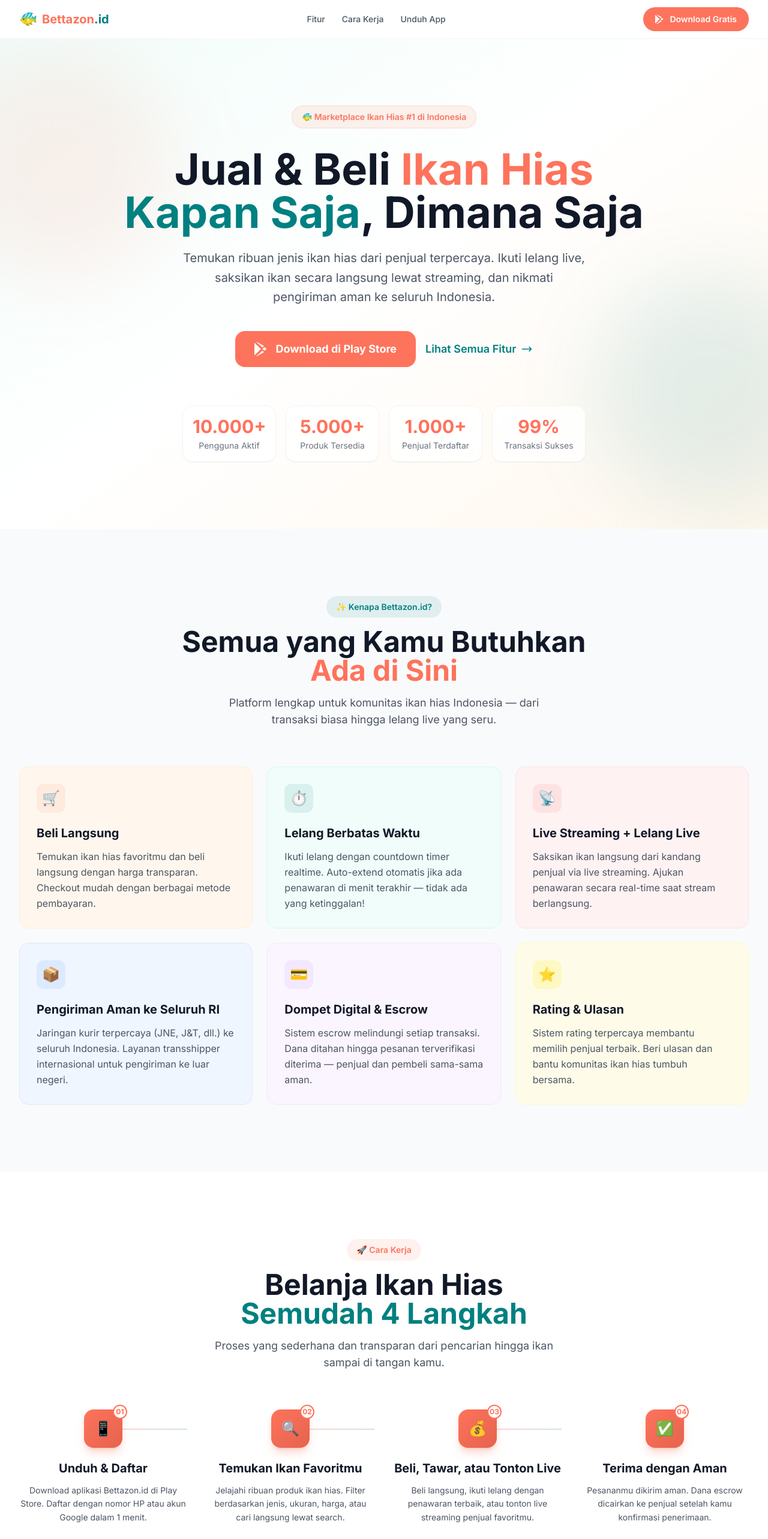
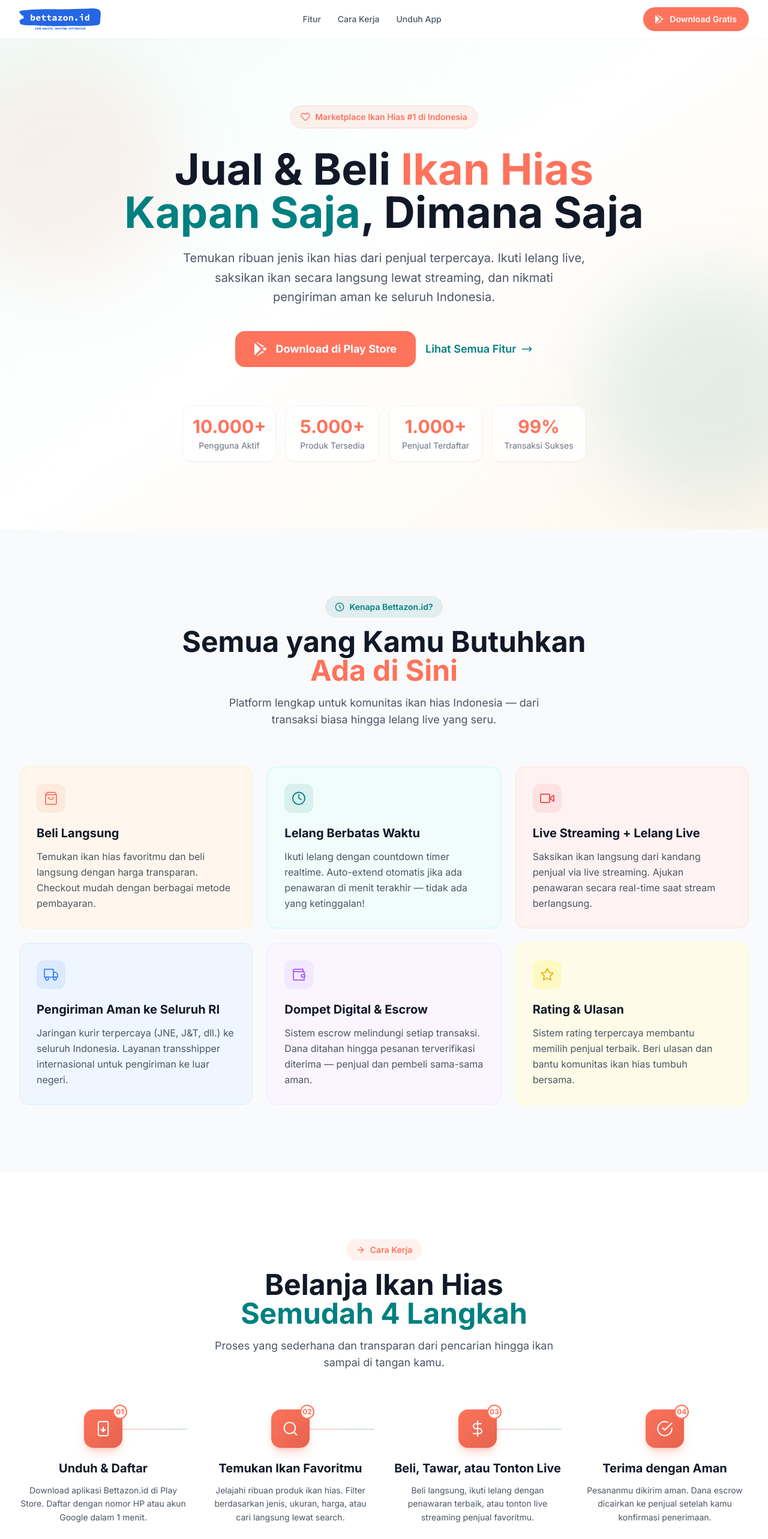
Before and after one commit to bettazonid/bettazon-id, a Next.js app: page / in a window 1280 px wide. Shown: the top 2566 px of the page at 60% size. Built offline with nearby package versions, Linux system fonts and the light colour scheme.

Commit message:
feat: update email support, privacy, update icon and logo

```diff
--- a/app/faq/page.jsx
+++ b/app/faq/page.jsx
@@ -40,7 +40,7 @@ const faqs = [
   {
     question: 'Bagaimana jika saya butuh bantuan terkait order atau pembayaran?',
     answer:
-      'Silakan hubungi tim Bettazon.id melalui support@bettazon.id. Untuk pertanyaan kebijakan dan privasi, silakan kirim ke privacy@bettazon.id.',
+      'Silakan hubungi tim Bettazon.id melalui official@bettazon.id. Untuk pertanyaan kebijakan dan privasi, silakan kirim ke official@bettazon.id.',
   },
 ]
 
@@ -64,8 +64,8 @@ export default function FaqPage() {
         <section className="rounded-2xl border border-[#008080]/20 bg-[#008080]/5 p-5">
           <h2 className="text-lg font-bold text-gray-900 mb-2">Kontak & Informasi Perusahaan</h2>
           <div className="space-y-2 text-gray-700">
-            <p>📧 Support umum: <a href="mailto:support@bettazon.id" className="text-[#008080] font-medium hover:underline">support@bettazon.id</a></p>
-            <p>🔒 Privasi & data pribadi: <a href="mailto:privacy@bettazon.id" className="text-[#008080] font-medium hover:underline">privacy@bettazon.id</a></p>
+            <p>📧 Support umum: <a href="mailto:official@bettazon.id" className="text-[#008080] font-medium hover:underline">official@bettazon.id</a></p>
+            <p>🔒 Privasi & data pribadi: <a href="mailto:official@bettazon.id" className="text-[#008080] font-medium hover:underline">official@bettazon.id</a></p>
             <p>🌐 Website: <span className="font-medium">https://bettazon.id</span></p>
             <p>📍 Alamat: <a href="/company-info" className="text-[#008080] font-medium hover:underline">Lihat informasi perusahaan lengkap</a></p>
             <p>📍 Wilayah layanan: Indonesia</p>
--- a/app/page.jsx
+++ b/app/page.jsx
@@ -14,7 +14,8 @@ function HeroSection() {
         <div className="text-center max-w-4xl mx-auto">
           {/* Badge */}
           <div className="inline-flex items-center gap-2 bg-[#FE735C]/10 border border-[#FE735C]/20 text-[#FE735C] px-4 py-2 rounded-full text-sm font-semibold mb-8">
-            🐠 Marketplace Ikan Hias #1 di Indonesia
+            <svg className="w-4 h-4" viewBox="0 0 24 24" fill="none" stroke="currentColor" strokeWidth={2} strokeLinecap="round" strokeLinejoin="round"><path d="M20.84 4.61a5.5 5.5 0 00-7.78 0L12 5.67l-1.06-1.06a5.5 5.5 0 00-7.78 7.78l1.06 1.06L12 21.23l7.78-7.78 1.06-1.06a5.5 5.5 0 000-7.78z" /></svg>
+            Marketplace Ikan Hias #1 di Indonesia
           </div>
 
           {/* Headline */}
@@ -89,53 +90,104 @@ function HeroSection() {
 }
 
 // ─── FEATURES ────────────────────────────────────────────────────────────────
+const FeatureIcon = ({ id }) => {
+  const icons = {
+    buy: (
+      <svg className="w-6 h-6" viewBox="0 0 24 24" fill="none" stroke="currentColor" strokeWidth={1.75} strokeLinecap="round" strokeLinejoin="round">
+        <path d="M6 2L3 6v14a2 2 0 002 2h14a2 2 0 002-2V6l-3-4z" />
+        <line x1="3" y1="6" x2="21" y2="6" />
+        <path d="M16 10a4 4 0 01-8 0" />
+      </svg>
+    ),
+    auction: (
+      <svg className="w-6 h-6" viewBox="0 0 24 24" fill="none" stroke="currentColor" strokeWidth={1.75} strokeLinecap="round" strokeLinejoin="round">
+        <circle cx="12" cy="12" r="10" />
+        <polyline points="12 6 12 12 16 14" />
+      </svg>
+    ),
+    live: (
+      <svg className="w-6 h-6" viewBox="0 0 24 24" fill="none" stroke="currentColor" strokeWidth={1.75} strokeLinecap="round" strokeLinejoin="round">
+        <polygon points="23 7 16 12 23 17 23 7" />
+        <rect x="1" y="5" width="15" height="14" rx="2" ry="2" />
+      </svg>
+    ),
+    shipping: (
+      <svg className="w-6 h-6" viewBox="0 0 24 24" fill="none" stroke="currentColor" strokeWidth={1.75} strokeLinecap="round" strokeLinejoin="round">
+        <rect x="1" y="3" width="15" height="13" />
+        <polygon points="16 8 20 8 23 11 23 16 16 16 16 8" />
+        <circle cx="5.5" cy="18.5" r="2.5" />
+        <circle cx="18.5" cy="18.5" r="2.5" />
+      </svg>
+    ),
+    wallet: (
+      <svg className="w-6 h-6" viewBox="0 0 24 24" fill="none" stroke="currentColor" strokeWidth={1.75} strokeLinecap="round" strokeLinejoin="round">
+        <path d="M21 12V7H5a2 2 0 010-4h14v4" />
+        <path d="M3 5v14a2 2 0 002 2h16v-5" />
+        <path d="M18 12a2 2 0 000 4h4v-4z" />
+      </svg>
+    ),
+    rating: (
+      <svg className="w-6 h-6" viewBox="0 0 24 24" fill="none" stroke="currentColor" strokeWidth={1.75} strokeLinecap="round" strokeLinejoin="round">
+        <polygon points="12 2 15.09 8.26 22 9.27 17 14.14 18.18 21.02 12 17.77 5.82 21.02 7 14.14 2 9.27 8.91 8.26 12 2" />
+      </svg>
+    ),
+  }
+  return icons[id] || null
+}
+
 const features = [
   {
-    icon: '🛒',
+    iconId: 'buy',
     title: 'Beli Langsung',
     description:
       'Temukan ikan hias favoritmu dan beli langsung dengan harga transparan. Checkout mudah dengan berbagai metode pembayaran.',
     color: 'bg-orange-50 border-orange-100',
+    iconColor: 'text-[#FE735C]',
     iconBg: 'bg-[#FE735C]/10',
   },
   {
-    icon: '⏱️',
+    iconId: 'auction',
     title: 'Lelang Berbatas Waktu',
     description:
       'Ikuti lelang dengan countdown timer realtime. Auto-extend otomatis jika ada penawaran di menit terakhir — tidak ada yang ketinggalan!',
     color: 'bg-teal-50 border-teal-100',
+    iconColor: 'text-[#008080]',
     iconBg: 'bg-[#008080]/10',
   },
   {
-    icon: '📡',
+    iconId: 'live',
     title: 'Live Streaming + Lelang Live',
     description:
       'Saksikan ikan langsung dari kandang penjual via live streaming. Ajukan penawaran secara real-time saat stream berlangsung.',
     color: 'bg-red-50 border-red-100',
+    iconColor: 'text-red-500',
     iconBg: 'bg-red-100',
   },
   {
-    icon: '📦',
+    iconId: 'shipping',
     title: 'Pengiriman Aman ke Seluruh RI',
     description:
       'Jaringan kurir terpercaya (JNE, J&T, dll.) ke seluruh Indonesia. Layanan transshipper internasional untuk pengiriman ke luar negeri.',
     color: 'bg-blue-50 border-blue-100',
+    iconColor: 'text-blue-500',
     iconBg: 'bg-blue-100',
   },
   {
-    icon: '💳',
+    iconId: 'wallet',
     title: 'Dompet Digital & Escrow',
     description:
       'Sistem escrow melindungi setiap transaksi. Dana ditahan hingga pesanan terverifikasi diterima — penjual dan pembeli sama-sama aman.',
     color: 'bg-purple-50 border-purple-100',
+    iconColor: 'text-purple-500',
     iconBg: 'bg-purple-100',
   },
   {
-    icon: '⭐',
+    iconId: 'rating',
     title: 'Rating & Ulasan',
     description:
       'Sistem rating terpercaya membantu memilih penjual terbaik. Beri ulasan dan bantu komunitas ikan hias tumbuh bersama.',
     color: 'bg-yellow-50 border-yellow-100',
+    iconColor: 'text-yellow-500',
     iconBg: 'bg-yellow-100',
   },
 ]
@@ -146,7 +198,8 @@ function FeaturesSection() {
       <div className="max-w-7xl mx-auto px-4 sm:px-6 lg:px-8">
         <div className="text-center mb-16">
           <div className="inline-flex items-center gap-2 bg-[#008080]/10 text-[#008080] px-4 py-2 rounded-full text-sm font-semibold mb-4">
-            ✨ Kenapa Bettazon.id?
+            <svg className="w-4 h-4" viewBox="0 0 24 24" fill="none" stroke="currentColor" strokeWidth={2} strokeLinecap="round" strokeLinejoin="round"><circle cx="12" cy="12" r="10"/><path d="M12 8v4l3 3"/></svg>
+            Kenapa Bettazon.id?
           </div>
           <h2 className="text-4xl sm:text-5xl font-bold text-gray-900 mb-4">
             Semua yang Kamu Butuhkan
@@ -166,9 +219,9 @@ function FeaturesSection() {
               className={`rounded-2xl p-7 border ${f.color} transition-all hover:-translate-y-1 hover:shadow-lg`}
             >
               <div
-                className={`w-12 h-12 ${f.iconBg} rounded-xl flex items-center justify-center text-2xl mb-5`}
+                className={`w-12 h-12 ${f.iconBg} ${f.iconColor} rounded-xl flex items-center justify-center mb-5`}
               >
-                {f.icon}
+                <FeatureIcon id={f.iconId} />
               </div>
               <h3 className="text-xl font-bold text-gray-900 mb-3">{f.title}</h3>
               <p className="text-gray-600 leading-relaxed">{f.description}</p>
@@ -181,31 +234,62 @@ function FeaturesSection() {
 }
 
 // ─── HOW IT WORKS ─────────────────────────────────────────────────────────────
+const StepIcon = ({ id }) => {
+  const icons = {
+    download: (
+      <svg className="w-7 h-7" viewBox="0 0 24 24" fill="none" stroke="currentColor" strokeWidth={1.75} strokeLinecap="round" strokeLinejoin="round">
+        <rect x="5" y="2" width="14" height="20" rx="2" ry="2"/>
+        <line x1="12" y1="10" x2="12" y2="16"/>
+        <polyline points="9 13 12 16 15 13"/>
+      </svg>
+    ),
+    search: (
+      <svg className="w-7 h-7" viewBox="0 0 24 24" fill="none" stroke="currentColor" strokeWidth={1.75} strokeLinecap="round" strokeLinejoin="round">
+        <circle cx="11" cy="11" r="8"/>
+        <line x1="21" y1="21" x2="16.65" y2="16.65"/>
+      </svg>
+    ),
+    bid: (
+      <svg className="w-7 h-7" viewBox="0 0 24 24" fill="none" stroke="currentColor" strokeWidth={1.75} strokeLinecap="round" strokeLinejoin="round">
+        <line x1="12" y1="1" x2="12" y2="23"/>
+        <path d="M17 5H9.5a3.5 3.5 0 000 7h5a3.5 3.5 0 010 7H6"/>
+      </svg>
+    ),
+    confirm: (
+      <svg className="w-7 h-7" viewBox="0 0 24 24" fill="none" stroke="currentColor" strokeWidth={1.75} strokeLinecap="round" strokeLinejoin="round">
+        <path d="M22 11.08V12a10 10 0 11-5.93-9.14"/>
+        <polyline points="22 4 12 14.01 9 11.01"/>
+      </svg>
+    ),
+  }
+  return icons[id] || null
+}
+
 const steps = [
   {
     step: '01',
-    icon: '📱',
+    iconId: 'download',
     title: 'Unduh & Daftar',
     description:
       'Download aplikasi Bettazon.id di Play Store. Daftar dengan nomor HP atau akun Google dalam 1 menit.',
   },
   {
     step: '02',
-    icon: '🔍',
+    iconId: 'search',
     title: 'Temukan Ikan Favoritmu',
     description:
       'Jelajahi ribuan produk ikan hias. Filter berdasarkan jenis, ukuran, harga, atau cari langsung lewat search.',
   },
   {
     step: '03',
-    icon: '💰',
+    iconId: 'bid',
     title: 'Beli, Tawar, atau Tonton Live',
     description:
       'Beli langsung, ikuti lelang dengan penawaran terbaik, atau tonton live streaming penjual favoritmu.',
   },
   {
     step: '04',
-    icon: '✅',
+    iconId: 'confirm',
     title: 'Terima dengan Aman',
     description:
       'Pesananmu dikirim aman. Dana escrow dicairkan ke penjual setelah kamu konfirmasi penerimaan.',
@@ -218,7 +302,8 @@ function HowItWorksSection() {
       <div className="max-w-7xl mx-auto px-4 sm:px-6 lg:px-8">
         <div className="text-center mb-16">
           <div className="inline-flex items-center gap-2 bg-[#FE735C]/10 text-[#FE735C] px-4 py-2 rounded-full text-sm font-semibold mb-4">
-            🚀 Cara Kerja
+            <svg className="w-4 h-4" viewBox="0 0 24 24" fill="none" stroke="currentColor" strokeWidth={2} strokeLinecap="round" strokeLinejoin="round"><path d="M5 12h14M12 5l7 7-7 7"/></svg>
+            Cara Kerja
           </div>
           <h2 className="text-4xl sm:text-5xl font-bold text-gray-900 mb-4">
             Belanja Ikan Hias
@@ -239,8 +324,8 @@ function HowItWorksSection() {
               )}
 
               {/* Icon box */}
-              <div className="relative inline-flex items-center justify-center w-16 h-16 bg-gradient-to-br from-[#FE735C] to-[#e5634d] text-white text-2xl rounded-2xl shadow-lg shadow-[#FE735C]/30 mb-5">
-                <span className="text-2xl">{step.icon}</span>
+              <div className="relative inline-flex items-center justify-center w-16 h-16 bg-gradient-to-br from-[#FE735C] to-[#e5634d] text-white rounded-2xl shadow-lg shadow-[#FE735C]/30 mb-5">
+                <StepIcon id={step.iconId} />
                 <span className="absolute -top-2 -right-2 w-6 h-6 bg-white border-2 border-[#FE735C] rounded-full text-[#FE735C] text-xs font-bold flex items-center justify-center">
                   {step.step}
                 </span>
@@ -265,7 +350,8 @@ function LiveHighlightSection() {
           {/* Text */}
           <div>
             <div className="inline-flex items-center gap-2 bg-red-500/20 border border-red-500/30 text-red-400 px-4 py-2 rounded-full text-sm font-semibold mb-6">
-              🔴 LIVE SEKARANG
+              <span className="w-2 h-2 rounded-full bg-red-500 animate-pulse inline-block" />
+              LIVE SEKARANG
             </div>
             <h2 className="text-4xl sm:text-5xl font-bold mb-6 leading-tight">
               Lelang Live{' '}
@@ -280,12 +366,13 @@ function LiveHighlightSection() {
 
             <div className="space-y-3">
               {[
-                '🎥 Live streaming langsung dari kandang peternak',
-                '💬 Chat real-time dengan penjual saat streaming',
-                '🔨 Penawaran lelang live via data packet terenkripsi',
-                '📊 Hasil lelang otomatis tersimpan & diproses',
+                'Live streaming langsung dari kandang peternak',
+                'Chat real-time dengan penjual saat streaming',
+                'Penawaran lelang live via data packet terenkripsi',
+                'Hasil lelang otomatis tersimpan & diproses',
               ].map((item) => (
                 <div key={item} className="flex items-start gap-3 text-gray-200 text-base">
+                  <svg className="w-5 h-5 text-[#FE735C] mt-0.5 shrink-0" viewBox="0 0 24 24" fill="none" stroke="currentColor" strokeWidth={2.5} strokeLinecap="round" strokeLinejoin="round"><polyline points="20 6 9 17 4 12" /></svg>
                   <span>{item}</span>
                 </div>
               ))}
@@ -370,7 +457,11 @@ function SellerSection() {
           <div className="absolute top-0 right-0 w-64 h-64 bg-white/5 rounded-full -translate-y-1/2 translate-x-1/2" />
           <div className="absolute bottom-0 left-0 w-48 h-48 bg-white/5 rounded-full translate-y-1/2 -translate-x-1/2" />
           <div className="relative">
-            <div className="text-5xl mb-6">🏪</div>
+            <div className="flex justify-center mb-6">
+              <div className="w-16 h-16 bg-white/15 rounded-2xl flex items-center justify-center">
+                <svg className="w-8 h-8 text-white" viewBox="0 0 24 24" fill="none" stroke="currentColor" strokeWidth={1.75} strokeLinecap="round" strokeLinejoin="round"><path d="M3 9l9-7 9 7v11a2 2 0 01-2 2H5a2 2 0 01-2-2z"/><polyline points="9 22 9 12 15 12 15 22"/></svg>
+              </div>
+            </div>
             <h2 className="text-3xl sm:text-4xl font-bold mb-4">
               Punya Ikan Hias untuk Dijual?
             </h2>
@@ -419,7 +510,7 @@ function TrustSupportSection() {
     {
       title: 'Bantuan & Legal',
       description:
-        'Hubungi support@bettazon.id untuk bantuan transaksi dan privacy@bettazon.id untuk pertanyaan privasi. Syarat layanan tersedia publik di website ini.',
+        'Hubungi official@bettazon.id untuk bantuan transaksi dan official@bettazon.id untuk pertanyaan privasi. Syarat layanan tersedia publik di website ini.',
       ctaLabel: 'Syarat & Ketentuan',
       ctaHref: '/terms',
     },
@@ -430,7 +521,8 @@ function TrustSupportSection() {
       <div className="max-w-7xl mx-auto px-4 sm:px-6 lg:px-8">
         <div className="text-center mb-12">
           <div className="inline-flex items-center gap-2 bg-[#FE735C]/10 text-[#FE735C] px-4 py-2 rounded-full text-sm font-semibold mb-4">
-            🛡️ Pembayaran, Legal & Bantuan
+            <svg className="w-4 h-4" viewBox="0 0 24 24" fill="none" stroke="currentColor" strokeWidth={2} strokeLinecap="round" strokeLinejoin="round"><path d="M12 22s8-4 8-10V5l-8-3-8 3v7c0 6 8 10 8 10z"/></svg>
+            Pembayaran, Legal & Bantuan
           </div>
           <h2 className="text-3xl sm:text-4xl font-bold text-gray-900 mb-4">
             Informasi Penting untuk Pengguna Bettazon.id
@@ -460,8 +552,8 @@ function TrustSupportSection() {
 
         <div className="mt-8 rounded-2xl border border-[#008080]/20 bg-[#008080]/5 p-6 text-sm text-gray-700">
           <p className="font-semibold text-gray-900 mb-2">Kontak publik</p>
-          <p>Support umum: <a href="mailto:support@bettazon.id" className="text-[#008080] font-medium hover:underline">support@bettazon.id</a></p>
-          <p>Pertanyaan privasi: <a href="mailto:privacy@bettazon.id" className="text-[#008080] font-medium hover:underline">privacy@bettazon.id</a></p>
+          <p>Support umum: <a href="mailto:official@bettazon.id" className="text-[#008080] font-medium hover:underline">official@bettazon.id</a></p>
+          <p>Pertanyaan privasi: <a href="mailto:official@bettazon.id" className="text-[#008080] font-medium hover:underline">official@bettazon.id</a></p>
           <p>Wilayah layanan: Indonesia</p>
         </div>
       </div>
@@ -474,7 +566,11 @@ function DownloadSection() {
   return (
     <section id="unduh" className="py-20 sm:py-28 bg-gradient-to-br from-[#FE735C]/5 via-white to-[#008080]/5">
       <div className="max-w-4xl mx-auto px-4 sm:px-6 lg:px-8 text-center">
-        <div className="text-6xl mb-6">📱</div>
+        <div className="flex justify-center mb-6">
+          <div className="w-20 h-20 bg-gradient-to-br from-[#FE735C]/10 to-[#008080]/10 rounded-3xl flex items-center justify-center border border-gray-100">
+            <svg className="w-10 h-10 text-[#FE735C]" viewBox="0 0 24 24" fill="none" stroke="currentColor" strokeWidth={1.75} strokeLinecap="round" strokeLinejoin="round"><rect x="5" y="2" width="14" height="20" rx="2" ry="2"/><line x1="12" y1="18" x2="12.01" y2="18"/></svg>
+          </div>
+        </div>
         <h2 className="text-4xl sm:text-5xl font-bold text-gray-900 mb-6">
           Siap Bergabung?
           <br />
--- a/app/refund-policy/page.jsx
+++ b/app/refund-policy/page.jsx
@@ -68,7 +68,7 @@ export default function RefundPolicyPage() {
           <h2 className="text-lg font-bold text-gray-900 mb-2">Hubungi Kami</h2>
           <p className="text-gray-700 leading-relaxed">
             Jika Anda membutuhkan bantuan terkait refund, silakan kirim detail order dan kendala
-            Anda ke <a href="mailto:support@bettazon.id" className="text-[#008080] font-medium hover:underline">support@bettazon.id</a>.
+            Anda ke <a href="mailto:official@bettazon.id" className="text-[#008080] font-medium hover:underline">official@bettazon.id</a>.
           </p>
         </section>
       </div>
--- a/app/terms/page.jsx
+++ b/app/terms/page.jsx
@@ -74,7 +74,7 @@ export default function TermsPage() {
           <h2 className="text-lg font-bold text-gray-900 mb-2">Kontak</h2>
           <p className="text-gray-700 leading-relaxed">
             Jika Anda memerlukan klarifikasi terkait syarat & ketentuan ini, silakan hubungi
-            Bettazon.id melalui <a href="mailto:support@bettazon.id" className="text-[#008080] font-medium hover:underline">support@bettazon.id</a>.
+            Bettazon.id melalui <a href="mailto:official@bettazon.id" className="text-[#008080] font-medium hover:underline">official@bettazon.id</a>.
           </p>
         </section>
       </div>
--- a/components/Footer.jsx
+++ b/components/Footer.jsx
@@ -1,4 +1,5 @@
 import Link from 'next/link'
+import Image from 'next/image'
 
 export default function Footer() {
   const currentYear = new Date().getFullYear()
@@ -9,12 +10,15 @@ export default function Footer() {
         <div className="grid grid-cols-1 md:grid-cols-12 gap-10">
           {/* Brand */}
           <div className="md:col-span-5">
-            <div className="flex items-center gap-2 mb-4">
-              <span className="text-2xl">🐠</span>
-              <span className="text-xl font-bold">
-                <span className="text-[#FE735C]">Bettazon</span>
-                <span className="text-[#008080]">.id</span>
-              </span>
+            <div className="flex items-center mb-5">
+              <Image
+                src="/assets/images/logo-white.png"
+                alt="Bettazon.id"
+                width={260}
+                height={72}
+                className="h-12 md:h-14 w-auto object-contain"
+                priority
+              />
             </div>
             <p className="text-sm leading-relaxed text-gray-500 max-w-xs">
               Platform jual beli ikan hias terlengkap di Indonesia. Temukan ribuan jenis ikan hias
@@ -116,7 +120,7 @@ export default function Footer() {
               </li>
               <li>
                 <a
-                  href="mailto:support@bettazon.id"
+                  href="mailto:official@bettazon.id"
                   className="hover:text-[#FE735C] transition-colors"
                 >
                   Hubungi Kami
@@ -124,7 +128,7 @@ export default function Footer() {
               </li>
               <li>
                 <a
-                  href="mailto:privacy@bettazon.id"
+                  href="mailto:official@bettazon.id"
                   className="hover:text-[#FE735C] transition-colors"
                 >
                   Pertanyaan Privasi
--- a/components/Navbar.jsx
+++ b/components/Navbar.jsx
@@ -2,6 +2,7 @@
 
 import { useState } from 'react'
 import Link from 'next/link'
+import Image from 'next/image'
 
 const navLinks = [
   { href: '#fitur', label: 'Fitur' },
@@ -18,13 +19,14 @@ export default function Navbar() {
         <div className="flex items-center justify-between h-16">
           {/* Logo */}
           <Link href="/" className="flex items-center gap-2 group">
-            <span className="text-2xl transition-transform duration-300 group-hover:rotate-12 inline-block">
-              🐠
-            </span>
-            <span className="text-xl font-bold">
-              <span className="text-[#FE735C]">Bettazon</span>
-              <span className="text-[#008080]">.id</span>
-            </span>
+            <Image
+              src="/assets/images/logo.png"
+              alt="Bettazon.id"
+              width={140}
+              height={36}
+              className="h-9 w-auto object-contain"
+              priority
+            />
           </Link>
 
           {/* Desktop nav links */}
```
Also changed, not shown: app/company-info/page.jsx (+4 -4 lines), app/privacy/page.jsx (+10 -10 lines), public/assets/images/logo-white.png (added), public/assets/images/logo.png (added).
